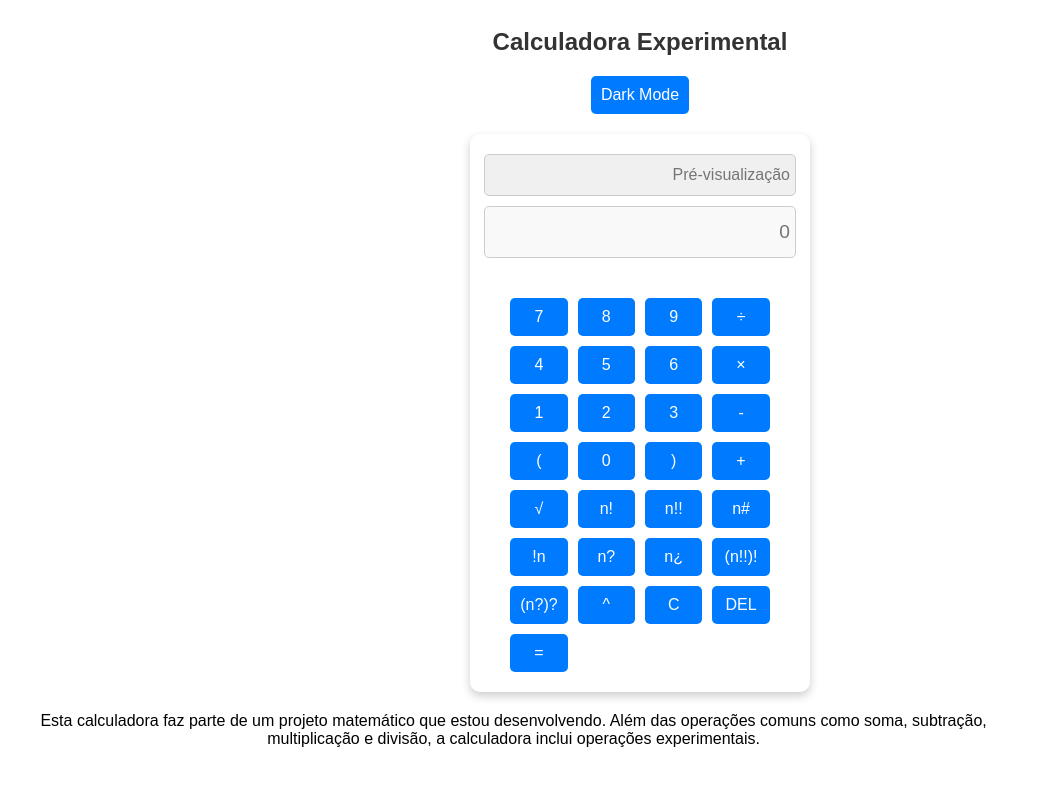
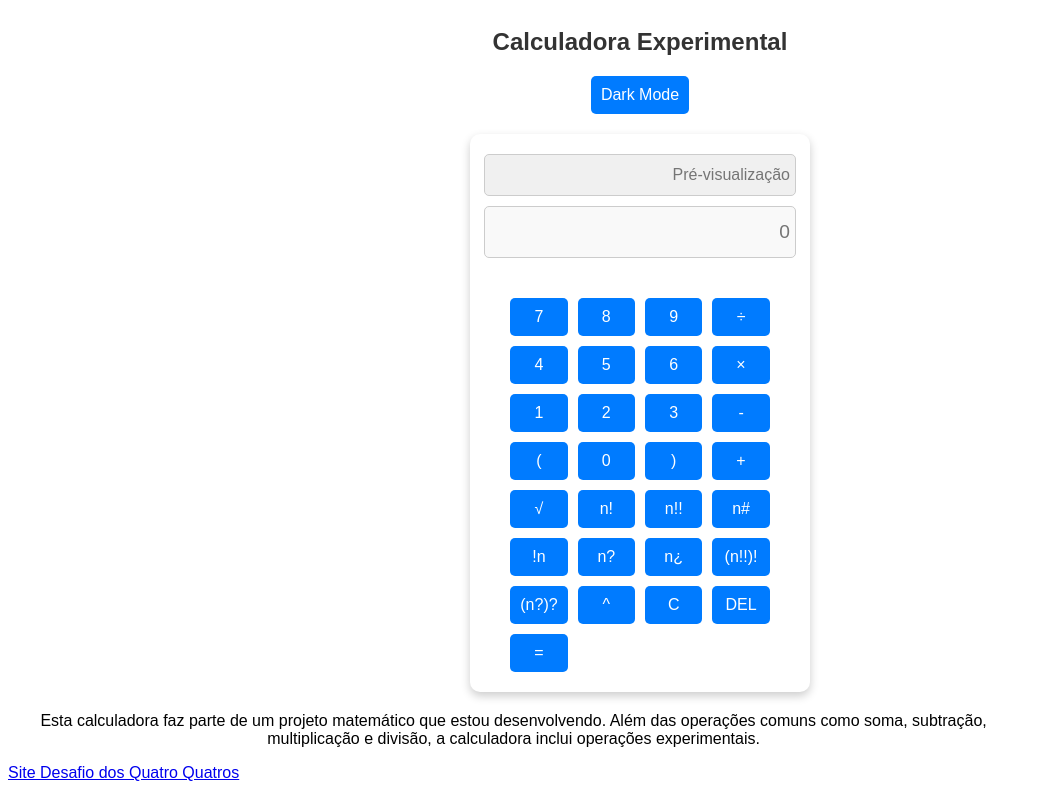
Before and after one commit to FloresIgor/calculadoraespecial, a plain HTML site: page index.html in a window 1280 px wide. Shown: the whole page, without its empty margins (0-1040 px from the left). Drawn offline with Linux system fonts and the light colour scheme.

Commit message:
Update index.html
link para o site

```diff
--- a/index.html
+++ b/index.html
@@ -53,7 +53,8 @@
             </div>
         </div>
     </section>
-    <p>Esta calculadora faz parte de um projeto matemático que estou desenvolvendo. Além das operações comuns como soma, subtração, multiplicação e divisão, a calculadora inclui operações experimentais.</p>
+  <p>Esta calculadora faz parte de um projeto matemático que estou desenvolvendo. Além das operações comuns como soma, subtração, multiplicação e divisão, a calculadora inclui operações experimentais.</p>
+    <a href="https://floresigor.github.io/desafio-dos-quatro-quatros/" target="_blank">Site Desafio dos Quatro Quatros</a>
     <script src="script.js"></script>
 </body>
 </html>
```
